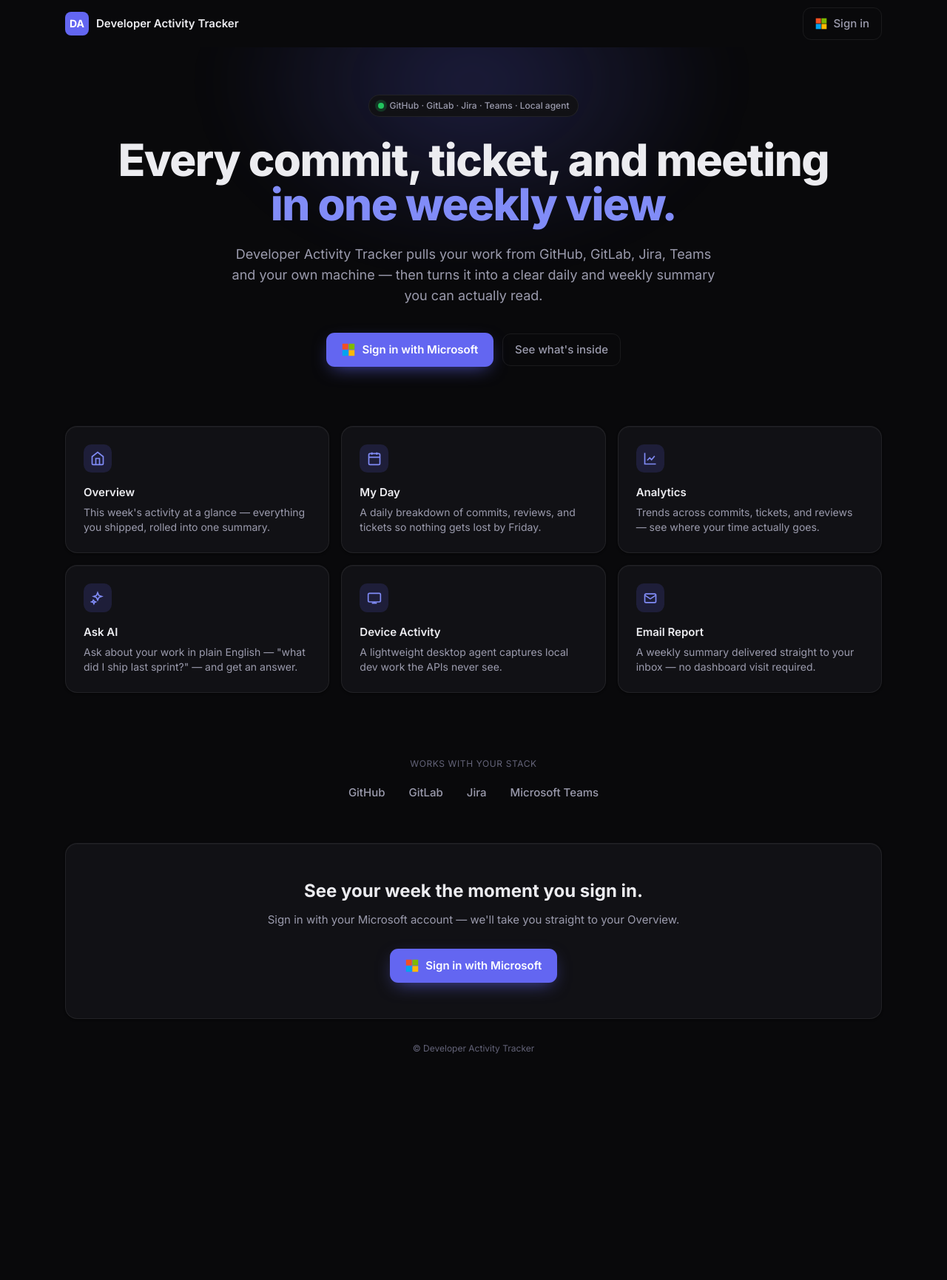
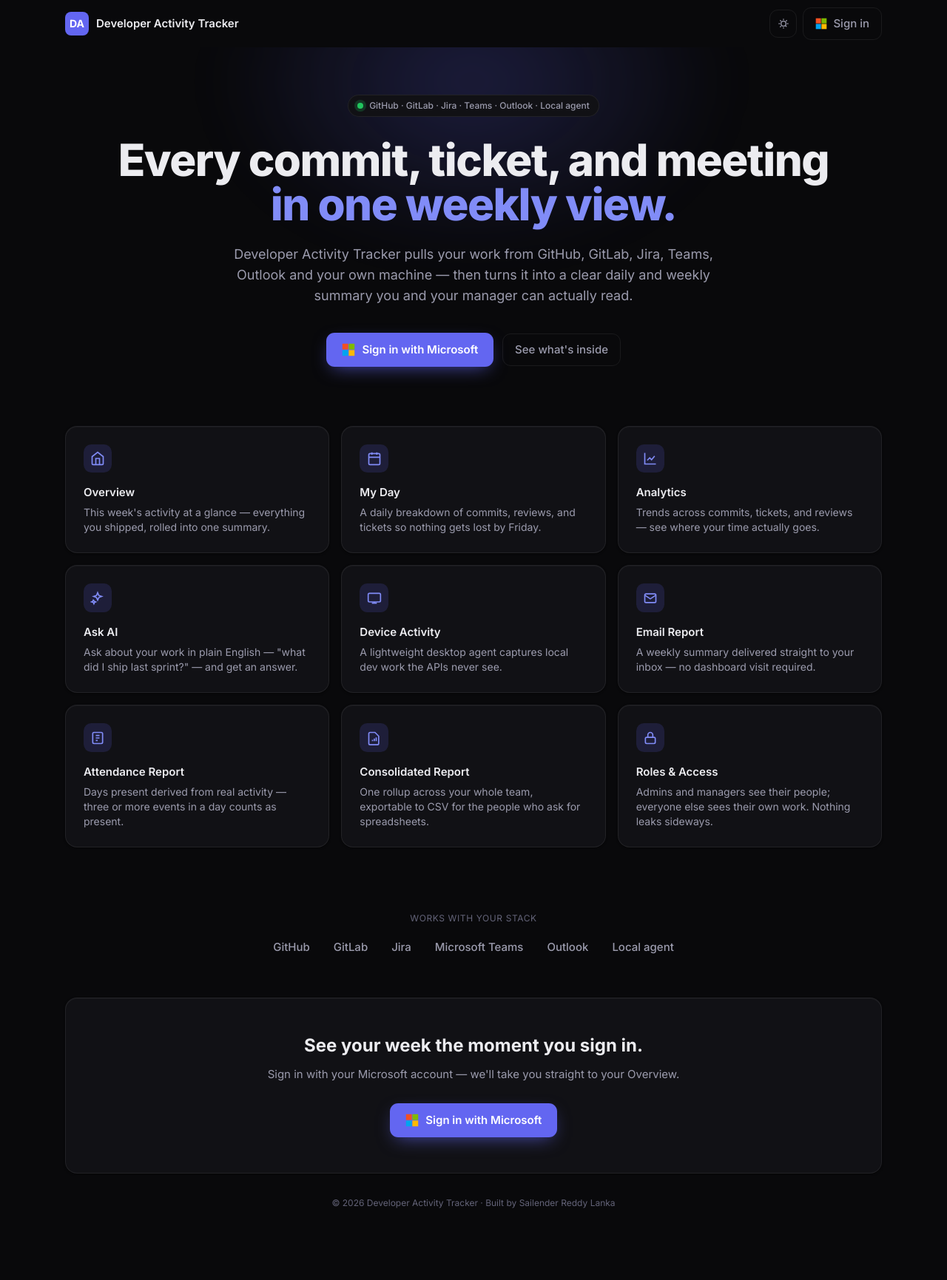
Before and after one commit to sailender0/AI, a Python web app: template app/templates/homepage.html in a window 1280 px wide. Shown: the whole page at 74% size. Before the commit the page ends 1425 px from the top, so only its background shows below. Run offline with Jinja, Linux system fonts and the light colour scheme; the template is opened without the code that fills it, so the values that code supplies are empty.

Commit message:
chore: homepage theme toggle, and name Outlook in the copy
Co-Authored-By: Claude Opus 5 <noreply@anthropic.com>

```diff
--- a/app/templates/homepage.html
+++ b/app/templates/homepage.html
@@ -78,10 +78,20 @@
         <span class="w-8 h-8 rounded-lg grid place-items-center font-bold text-sm text-white" style="background:var(--accent)">DA</span>
         <span class="font-semibold">Developer Activity Tracker</span>
       </div>
-      <a href="/auth/login" class="btn-ghost">
-        <svg width="16" height="16" viewBox="0 0 23 23" aria-hidden="true"><path fill="#f25022" d="M1 1h10v10H1z"/><path fill="#7fba00" d="M12 1h10v10H12z"/><path fill="#00a4ef" d="M1 12h10v10H1z"/><path fill="#ffb900" d="M12 12h10v10H12z"/></svg>
-        Sign in
-      </a>
+      <div class="flex items-center gap-2">
+        <button onclick="toggleTheme()" id="theme-btn" class="btn-ghost" style="padding:.6rem" title="Toggle theme" aria-label="Toggle theme">
+          <svg id="icon-sun" width="16" height="16" fill="none" stroke="currentColor" stroke-width="2" viewBox="0 0 24 24" style="display:none">
+            <path stroke-linecap="round" stroke-linejoin="round" d="M12 3v1m0 16v1m9-9h-1M4 12H3m15.364-6.364l-.707.707M6.343 17.657l-.707.707M17.657 17.657l-.707-.707M6.343 6.343l-.707-.707M12 7a5 5 0 100 10 5 5 0 000-10z"/>
+          </svg>
+          <svg id="icon-moon" width="16" height="16" fill="none" stroke="currentColor" stroke-width="2" viewBox="0 0 24 24" style="display:none">
+            <path stroke-linecap="round" stroke-linejoin="round" d="M20.354 15.354A9 9 0 018.646 3.646 9.003 9.003 0 0012 21a9.003 9.003 0 008.354-5.646z"/>
+          </svg>
+        </button>
+        <a href="/auth/login" class="btn-ghost">
+          <svg width="16" height="16" viewBox="0 0 23 23" aria-hidden="true"><path fill="#f25022" d="M1 1h10v10H1z"/><path fill="#7fba00" d="M12 1h10v10H12z"/><path fill="#00a4ef" d="M1 12h10v10H1z"/><path fill="#ffb900" d="M12 12h10v10H12z"/></svg>
+          Sign in
+        </a>
+      </div>
     </div>
   </header>
 
@@ -90,15 +100,15 @@
     <div class="relative z-10 max-w-6xl mx-auto px-6 pt-16 pb-20 text-center">
       <div class="reveal inline-flex items-center gap-2 text-xs font-medium px-3 py-1.5 rounded-full mb-7"
            style="border:1px solid var(--border); color:var(--text-2); background:var(--surface)">
-        <span class="dot"></span> GitHub · GitLab · Jira · Teams · Local agent
+        <span class="dot"></span> GitHub · GitLab · Jira · Teams · Outlook · Local agent
       </div>
       <h1 class="reveal text-5xl md:text-6xl font-extrabold leading-[1.05] tracking-tight mb-6">
         Every commit, ticket, and meeting<br class="hidden md:block"/>
         <span style="color:var(--accent-2)">in one weekly view.</span>
       </h1>
       <p class="reveal text-lg max-w-2xl mx-auto mb-9" style="color:var(--text-2)">
-        Developer Activity Tracker pulls your work from GitHub, GitLab, Jira, Teams and your
-        own machine — then turns it into a clear daily and weekly summary you can actually read.
+        Developer Activity Tracker pulls your work from GitHub, GitLab, Jira, Teams, Outlook and your
+        own machine — then turns it into a clear daily and weekly summary you and your manager can actually read.
       </p>
       <div class="reveal flex items-center justify-center gap-3">
         <a href="/auth/login" class="btn-primary">
@@ -148,13 +158,31 @@
         <h3 class="font-semibold mb-1.5">Email Report</h3>
         <p class="text-sm" style="color:var(--text-2)">A weekly summary delivered straight to your inbox — no dashboard visit required.</p>
       </div>
+
+      <div class="card reveal">
+        <div class="card-icon"><svg width="20" height="20" fill="none" stroke="currentColor" stroke-width="2" viewBox="0 0 24 24"><rect x="4" y="3" width="16" height="18" rx="2"/><path d="M9 8h6M9 12h6M9 16h3"/></svg></div>
+        <h3 class="font-semibold mb-1.5">Attendance Report</h3>
+        <p class="text-sm" style="color:var(--text-2)">Days present derived from real activity — three or more events in a day counts as present.</p>
+      </div>
+
+      <div class="card reveal">
+        <div class="card-icon"><svg width="20" height="20" fill="none" stroke="currentColor" stroke-width="2" viewBox="0 0 24 24"><path d="M9 17v-2m3 2v-4m3 4v-6"/><path d="M5 3h8l6 6v12a2 2 0 01-2 2H5a2 2 0 01-2-2V5a2 2 0 012-2z"/></svg></div>
+        <h3 class="font-semibold mb-1.5">Consolidated Report</h3>
+        <p class="text-sm" style="color:var(--text-2)">One rollup across your whole team, exportable to CSV for the people who ask for spreadsheets.</p>
+      </div>
+
+      <div class="card reveal">
+        <div class="card-icon"><svg width="20" height="20" fill="none" stroke="currentColor" stroke-width="2" viewBox="0 0 24 24"><rect x="4" y="11" width="16" height="10" rx="2"/><path d="M8 11V7a4 4 0 018 0v4"/></svg></div>
+        <h3 class="font-semibold mb-1.5">Roles &amp; Access</h3>
+        <p class="text-sm" style="color:var(--text-2)">Admins and managers see their people; everyone else sees their own work. Nothing leaks sideways.</p>
+      </div>
     </div>
   </section>
 
   <section class="relative z-10 max-w-6xl mx-auto px-6 py-14 text-center reveal">
     <p class="text-xs uppercase tracking-wider mb-5" style="color:var(--text-3)">Works with your stack</p>
     <div class="flex flex-wrap items-center justify-center gap-x-8 gap-y-3 font-medium" style="color:var(--text-2)">
-      <span>GitHub</span><span>GitLab</span><span>Jira</span><span>Microsoft Teams</span>
+      <span>GitHub</span><span>GitLab</span><span>Jira</span><span>Microsoft Teams</span><span>Outlook</span><span>Local agent</span>
     </div>
   </section>
 
@@ -167,10 +195,27 @@
         Sign in with Microsoft
       </a>
     </div>
-    <p class="text-center text-xs mt-8" style="color:var(--text-3)">© Developer Activity Tracker</p>
+    <p class="text-center text-xs mt-8" style="color:var(--text-3)">
+      © <span id="sig-year"></span> Developer Activity Tracker · Built by Sailender Reddy Lanka
+    </p>
   </section>
 
   <script>
+    // ponytail: two-state toggle here; the app's sidebar keeps the full light/system/dark picker
+    function toggleTheme() {
+      const dark = document.documentElement.getAttribute('data-theme') === 'dark';
+      localStorage.setItem('theme', dark ? 'light' : 'dark');
+      document.documentElement.setAttribute('data-theme', dark ? 'light' : 'dark');
+      paintThemeIcon();
+    }
+    function paintThemeIcon() {
+      const dark = document.documentElement.getAttribute('data-theme') === 'dark';
+      document.getElementById('icon-sun').style.display  = dark ? '' : 'none';
+      document.getElementById('icon-moon').style.display = dark ? 'none' : '';
+    }
+    paintThemeIcon();
+    document.getElementById('sig-year').textContent = new Date().getFullYear();
+
     const io = new IntersectionObserver((entries) => {
       entries.forEach(e => { if (e.isIntersecting) { e.target.classList.add('in'); io.unobserve(e.target); } });
     }, { threshold: 0.12 });
```
